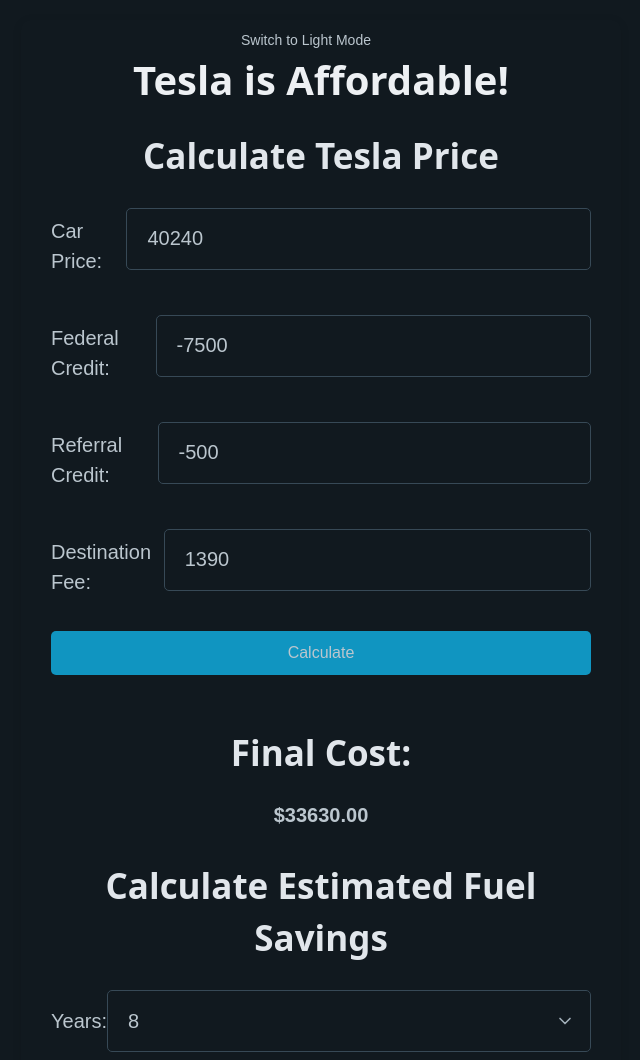
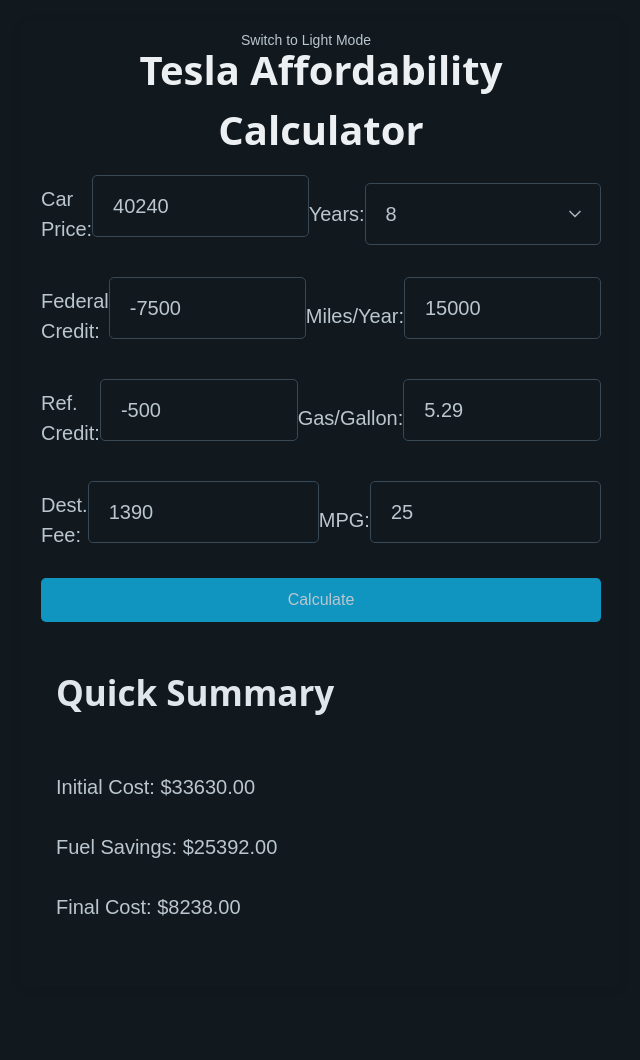
Before and after one commit to gbgbgb8/affordabletesla, a plain HTML site: page index.html in a window 1280 px wide. Shown: the top 1060 px of the page, without its empty margins (319-959 px from the left). After the commit the page ends 1007 px from the top, so only its background shows below. Drawn offline with nearby package versions, Linux system fonts and the light colour scheme.

Commit message:
consolodate calcs

```diff
--- a/index.html
+++ b/index.html
@@ -14,16 +14,16 @@
             background-color: var(--bg);
             max-width: 600px;
             margin: auto;
-            padding: 30px;
+            padding: 20px;
             border-radius: 10px;
             box-shadow: 0 2px 10px rgba(0,0,0,0.1);
         }
-        h1, h2 {
+        h1 {
             text-align: center;
-            margin-bottom: 20px;
+            margin-bottom: 10px;
         }
         .form-group {
-            margin-bottom: 20px;
+            margin-bottom: 15px;
             display: flex;
             justify-content: space-between;
             align-items: center;
@@ -49,8 +49,8 @@
         .summary {
             background-color: var(--surface);
             border-radius: 10px;
-            padding: 20px;
-            margin-top: 20px;
+            padding: 15px;
+            margin-top: 15px;
         }
         .theme-toggle {
             position: fixed;
@@ -69,32 +69,11 @@
 <body>
 <button class="theme-toggle" onclick="toggleTheme()">Switch to Light Mode</button>
 <div class="container">
-    <h1>Tesla is Affordable!</h1>
+    <h1>Tesla Affordability Calculator</h1>
     <form id="tesla-calculator">
-        <h2>Calculate Tesla Price</h2>
         <div class="form-group">
             <label for="carPrice">Car Price:</label>
             <input type="number" id="carPrice" name="carPrice" value="40240">
-        </div>
-        <div class="form-group">
-            <label for="federalCredit">Federal Credit:</label>
-            <input type="number" id="federalCredit" name="federalCredit" value="-7500">
-        </div>
-        <div class="form-group">
-            <label for="referralCredit">Referral Credit:</label>
-            <input type="number" id="referralCredit" name="referralCredit" value="-500">
-        </div>
-        <div class="form-group">
-            <label for="destinationFee">Destination Fee:</label>
-            <input type="number" id="destinationFee" name="destinationFee" value="1390">
-        </div>
-        <button type="button" onclick="calculateAffordability()">Calculate</button>
-    </form>
-    <h2>Final Cost:</h2>
-    <p id="finalCost" style="text-align:center; font-weight:bold; font-size: 20px;">-</p>
-    <form id="fuel-savings-calculator">
-        <h2>Calculate Estimated Fuel Savings</h2>
-        <div class="form-group">
             <label for="years">Years:</label>
             <select id="years" name="years">
                 <option value="1">1</option>
@@ -107,29 +86,28 @@
                 <option value="8" selected>8</option>
                 <option value="9">9</option>
                 <option value="10">10</option>
-                <option value="11">11</option>
-                <option value="12">12</option>
-                <option value="13">13</option>
-                <option value="14">14</option>
-                <option value="15">15</option>
             </select>
         </div>
         <div class="form-group">
+            <label for="federalCredit">Federal Credit:</label>
+            <input type="number" id="federalCredit" name="federalCredit" value="-7500">
             <label for="milesPerYear">Miles/Year:</label>
             <input type="number" id="milesPerYear" name="milesPerYear" value="15000">
         </div>
         <div class="form-group">
+            <label for="referralCredit">Ref. Credit:</label>
+            <input type="number" id="referralCredit" name="referralCredit" value="-500">
             <label for="gasPrice">Gas/Gallon:</label>
             <input type="number" id="gasPrice" name="gasPrice" value="5.29">
         </div>
         <div class="form-group">
+            <label for="destinationFee">Dest. Fee:</label>
+            <input type="number" id="destinationFee" name="destinationFee" value="1390">
             <label for="mpg">MPG:</label>
             <input type="number" id="mpg" name="mpg" value="25">
         </div>
-        <button type="button" onclick="calculateFuelSavings()">Calculate Fuel Savings</button>
+        <button type="button" onclick="calculateTotal()">Calculate</button>
     </form>
-    <h2>Fuel Savings:</h2>
-    <p id="fuelSavings" style="text-align:center; font-weight:bold; font-size: 20px;">-</p>
     <div class="summary">
         <h2>Quick Summary</h2>
         <p>Initial Cost: <span id="initialCost">-</span></p>
@@ -138,14 +116,21 @@
     </div>
 </div>
 <script>
+    function calculateTotal() {
+        const initialCost = calculateAffordability();
+        const initialFuelSavings = calculateFuelSavings();
+        const resultingCost = initialCost - initialFuelSavings;
+        document.getElementById('initialCost').innerText = "$" + initialCost.toFixed(2);
+        document.getElementById('initialFuelSavings').innerText = "$" + initialFuelSavings.toFixed(2);
+        document.getElementById('resultingCost').innerText = "$" + resultingCost.toFixed(2);
+    }
+
     function calculateAffordability() {
         const carPrice = parseFloat(document.getElementById('carPrice').value);
         const federalCredit = parseFloat(document.getElementById('federalCredit').value);
         const referralCredit = parseFloat(document.getElementById('referralCredit').value);
         const destinationFee = parseFloat(document.getElementById('destinationFee').value);
-        const finalCost = carPrice + federalCredit + referralCredit + destinationFee;
-        document.getElementById('finalCost').innerText = "$" + finalCost.toFixed(2);
-        return finalCost;
+        return carPrice + federalCredit + referralCredit + destinationFee;
     }
 
     function calculateFuelSavings() {
@@ -155,18 +140,7 @@
         const mpg = parseFloat(document.getElementById('mpg').value);
         const totalMiles = years * milesPerYear;
         const totalGallons = totalMiles / mpg;
-        const totalCost = totalGallons * gasPrice;
-        document.getElementById('fuelSavings').innerText = "$" + totalCost.toFixed(2);
-        return totalCost;
-    }
-
-    function updateSummary() {
-        const initialCost = calculateAffordability();
-        const initialFuelSavings = calculateFuelSavings();
-        const resultingCost = initialCost - initialFuelSavings;
-        document.getElementById('initialCost').innerText = "$" + initialCost.toFixed(2);
-        document.getElementById('initialFuelSavings').innerText = "$" + initialFuelSavings.toFixed(2);
-        document.getElementById('resultingCost').innerText = "$" + resultingCost.toFixed(2);
+        return totalGallons * gasPrice;
     }
 
     function toggleTheme() {
@@ -181,10 +155,10 @@
     }
 
     window.onload = function() {
-        updateSummary();
+        calculateTotal();
         const inputs = document.querySelectorAll('input, select');
         for (let input of inputs) {
-            input.addEventListener('input', updateSummary);
+            input.addEventListener('input', calculateTotal);
         }
     }
 </script>
```
